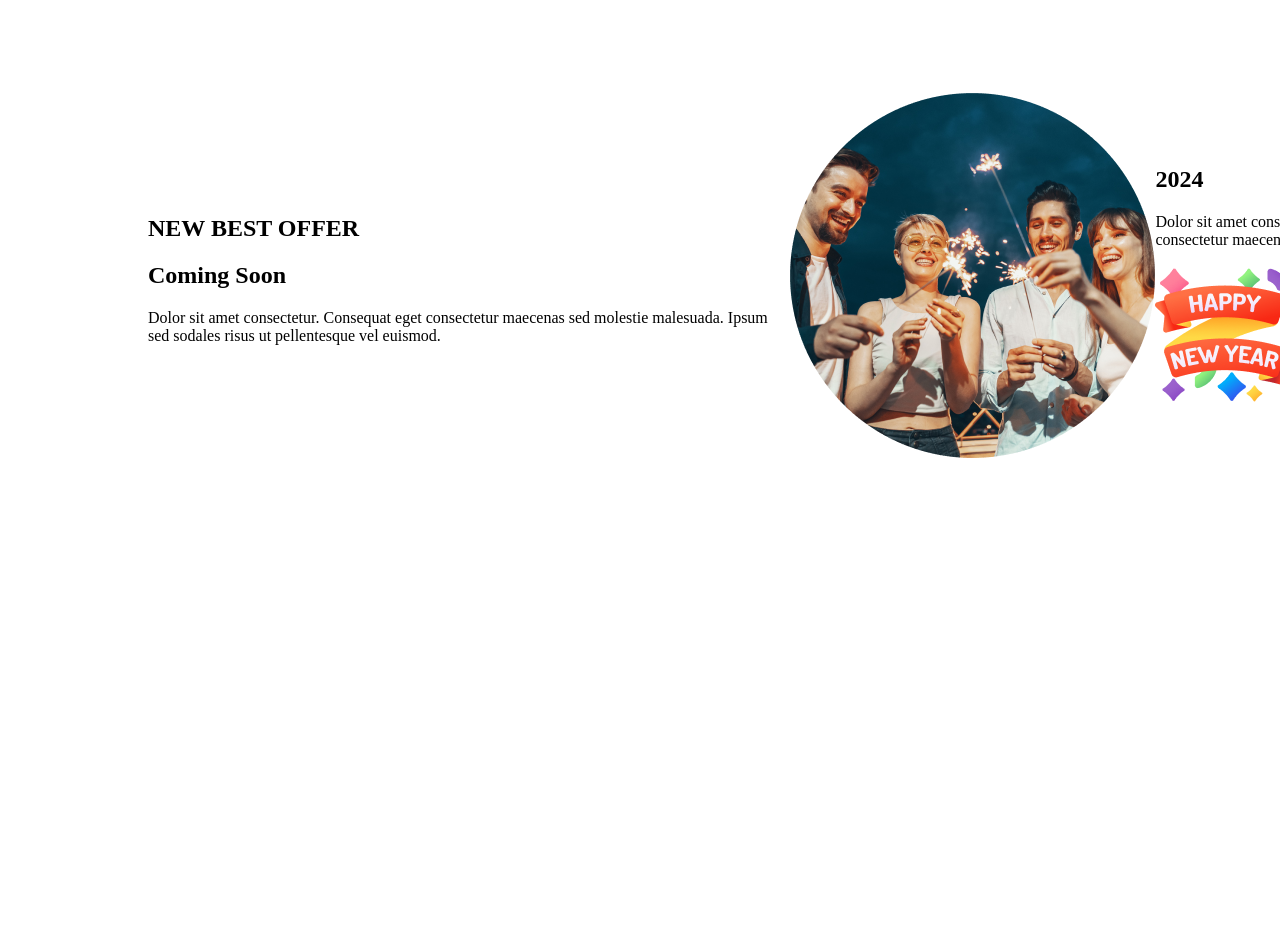
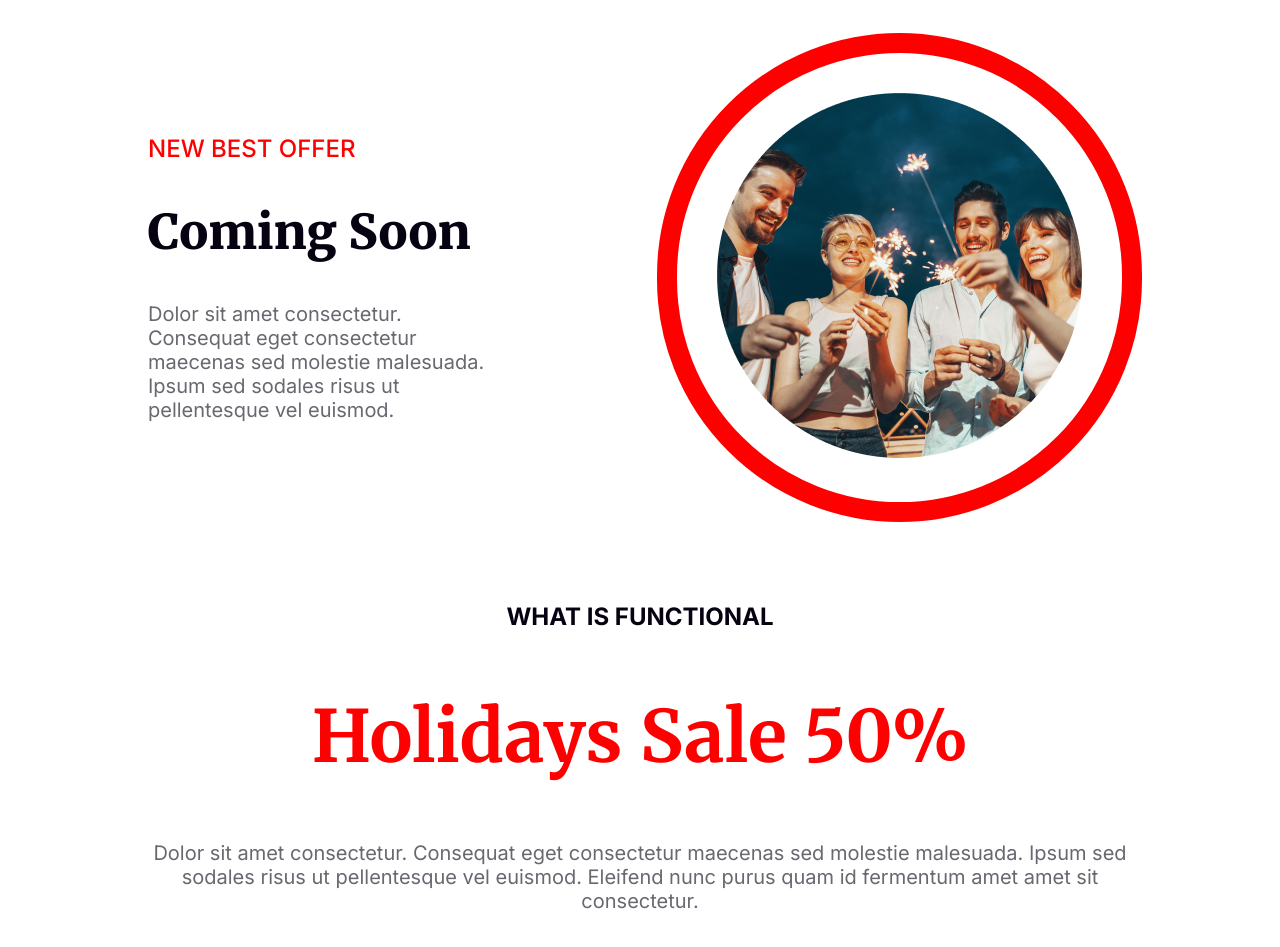
Before and after one commit to JPJakaria/jp-assignment1, a plain HTML site: page index.html in a window 1280 px wide. Shown: the part 3000-3947 px from the top of the page. Before the commit the page ends 3636 px from the top, so only its background shows below. Drawn offline with Linux system fonts and the light colour scheme.

Commit message:
Holidays Section

```diff
--- a/index.html
+++ b/index.html
@@ -69,9 +69,9 @@
 
           <section class="best-offer">
             <div class="offer">
-              <h2>NEW BEST OFFER</h2>
-              <h1>Coming Soon</h1>
-              <p>Dolor sit amet consectetur. Consequat eget consectetur maecenas sed molestie malesuada. Ipsum sed sodales risus ut pellentesque vel euismod.</p>
+              <h2 id="o-h2">NEW BEST OFFER</h2>
+              <h1 id="o-h1">Coming Soon</h1>
+              <p id="o-p">Dolor sit amet consectetur. Consequat eget consectetur maecenas sed molestie malesuada. Ipsum sed sodales risus ut pellentesque vel euismod.</p>
             </div>
 
             <div class="img">
@@ -79,10 +79,21 @@
             </div>
 
             <div class="wish">
-              <h1>2024</h1>
-              <p>Dolor sit amet consectetur. Consequat eget consectetur maecenas sed.</p>
+              <h1 id="w-h1">2024</h1>
+              <p id="w-p">Dolor sit amet consectetur. Consequat eget consectetur maecenas sed.</p>
               <img src="images/Group 96.png" alt="images">
             </div>
+          </section>
+
+          <!-- Section Holiday sell -->
+
+          <section class="holiday">
+            <h3 class="holi-h3">WHAT IS FUNCTIONAL</h3>
+            <h1 class="holi-h1">Holidays Sale 50%</h1>
+            <p class="holi-p">Dolor sit amet consectetur. Consequat eget consectetur maecenas sed
+              molestie malesuada. Ipsum sed sodales risus ut pellentesque vel euismod. Eleifend nunc purus quam id fermentum amet amet sit consectetur.</p>
+
+
           </section>
 
         </main>
--- a/style.css
+++ b/style.css
@@ -174,11 +174,76 @@ main{
 .best-offer{
           display: flex;
           align-items: center;
-          justify-content: center;
+          justify-content:center;
           /* align-content: space-between; */
           width: 1320px;
           height: 600px;
           margin-left: auto;
           margin-right: auto;
+}
+
+.img{
+          border-radius: 30px solid red;
+          margin: 0px 150px 0px 150px;
+          border-radius: 463px;
+          border: 20px solid #F00;
+          padding: 40px;
+          justify-items: center;
+          align-items:center;
+}
+
+#o-h1{
+          color: #070211;
+          font-family: Merriweather;
+          font-size: 48px;
+          font-weight: 900;
+}
+#o-h2{
+          color: #F00;
+          font-family: Inter;
+          font-size: 24px;
+          font-weight: 500;
+}
+#o-p{
+          color: rgba(7, 2, 17, 0.60);
+          font-family: Inter;
+          font-size: 20px;
+}
+
+#w-h1{
+          color: #F00;
+          font-family: Inter;
+          font-size: 48px;
+}
+
+#w-p{
+          color: rgba(7, 2, 17, 0.60);
+          font-family: Inter;
+          font-size: 20px;
 
 }
+
+/* Holidays section Css */
+
+.holiday{
+          text-align: center;
+}
+
+.holi-h1{
+          color: #F00;
+          font-family: Merriweather;
+          font-size: 72px;
+}
+
+.holi-h3{
+          color: #070211;
+          font-family: Inter;
+          font-size: 24px;
+}
+
+.holi-p{
+          color: rgba(7, 2, 17, 0.60);
+          font-family: Inter;
+          font-size: 20px;
+
+}
```
